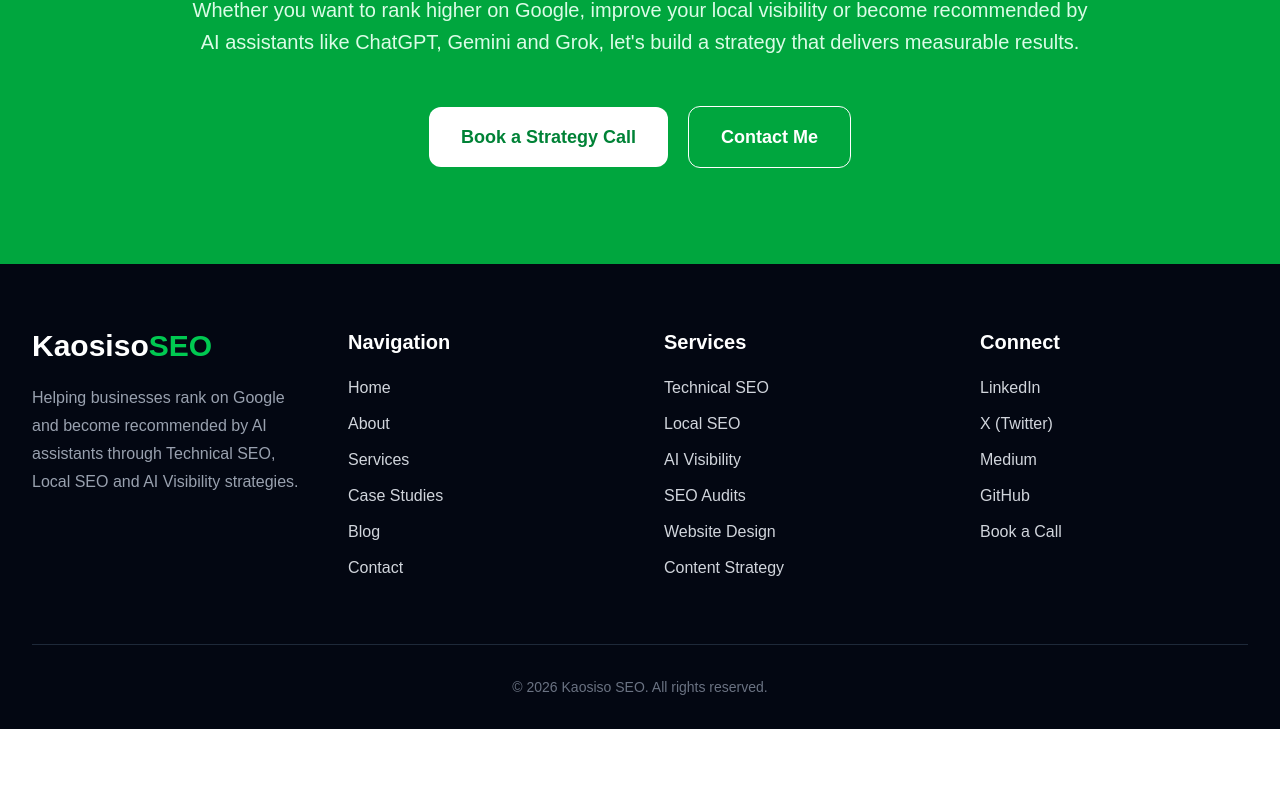
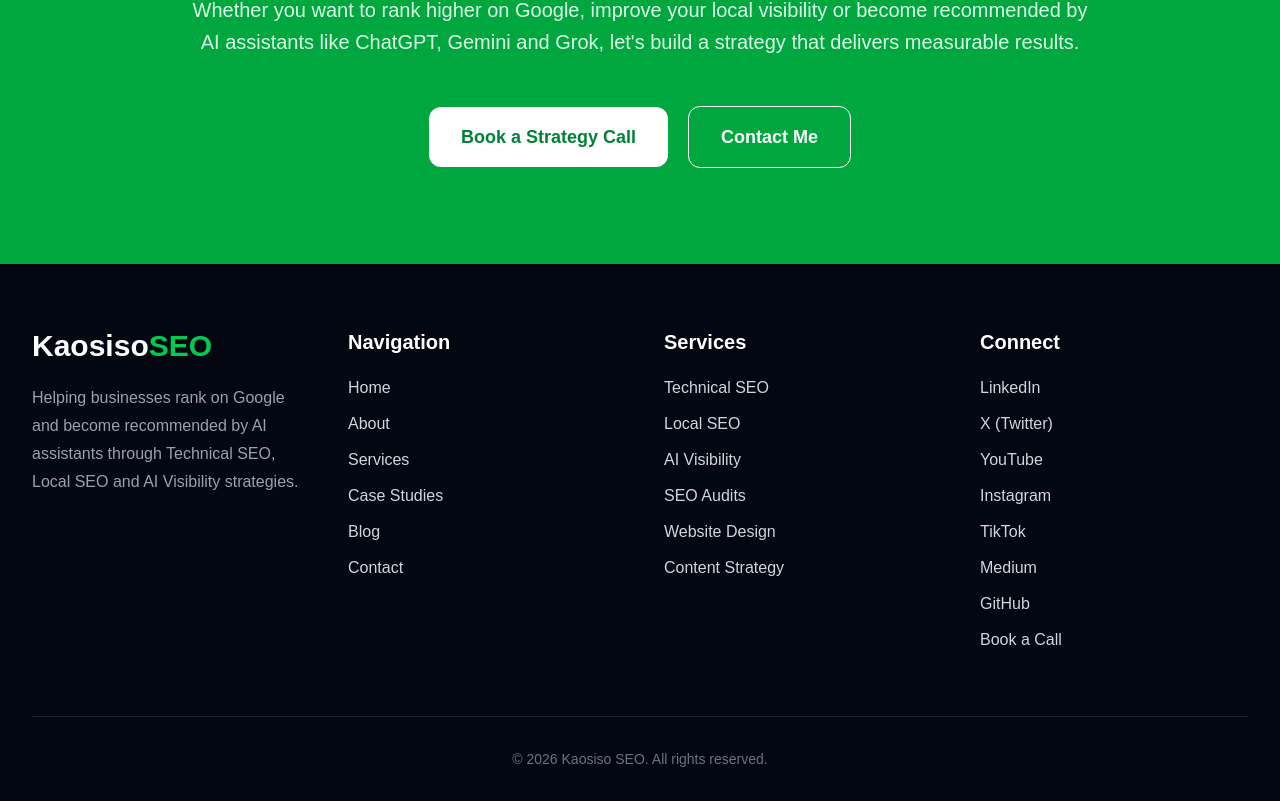
Before and after one commit to kaosisoseo/kaosisoseo-ai, a Next.js app: page / in a window 1280 px wide. Shown: the part 8867-9668 px from the top of the page. Before the commit the page ends 9596 px from the top, so only its background shows below. Built offline with nearby package versions, Linux system fonts and the light colour scheme; no server answers.

Commit message:
Add KaosisoSEO social profile links to footer

```diff
--- a/components/layout/Footer.tsx
+++ b/components/layout/Footer.tsx
@@ -84,6 +84,36 @@ export default function Footer() {
 
               <li>
                 <a
+                  href="https://youtube.com/@kaosiso_seo"
+                  target="_blank"
+                  rel="noopener noreferrer"
+                >
+                  YouTube
+                </a>
+              </li>
+
+              <li>
+                <a
+                  href="https://instagram.com/kaosiso_seo"
+                  target="_blank"
+                  rel="noopener noreferrer"
+                >
+                  Instagram
+                </a>
+              </li>
+
+              <li>
+                <a
+                  href="https://www.tiktok.com/@kaosiso_seo"
+                  target="_blank"
+                  rel="noopener noreferrer"
+                >
+                  TikTok
+                </a>
+              </li>
+
+              <li>
+                <a
                   href="https://medium.com/@ezebuenyikaosiso"
                   target="_blank"
                   rel="noopener noreferrer"
```
